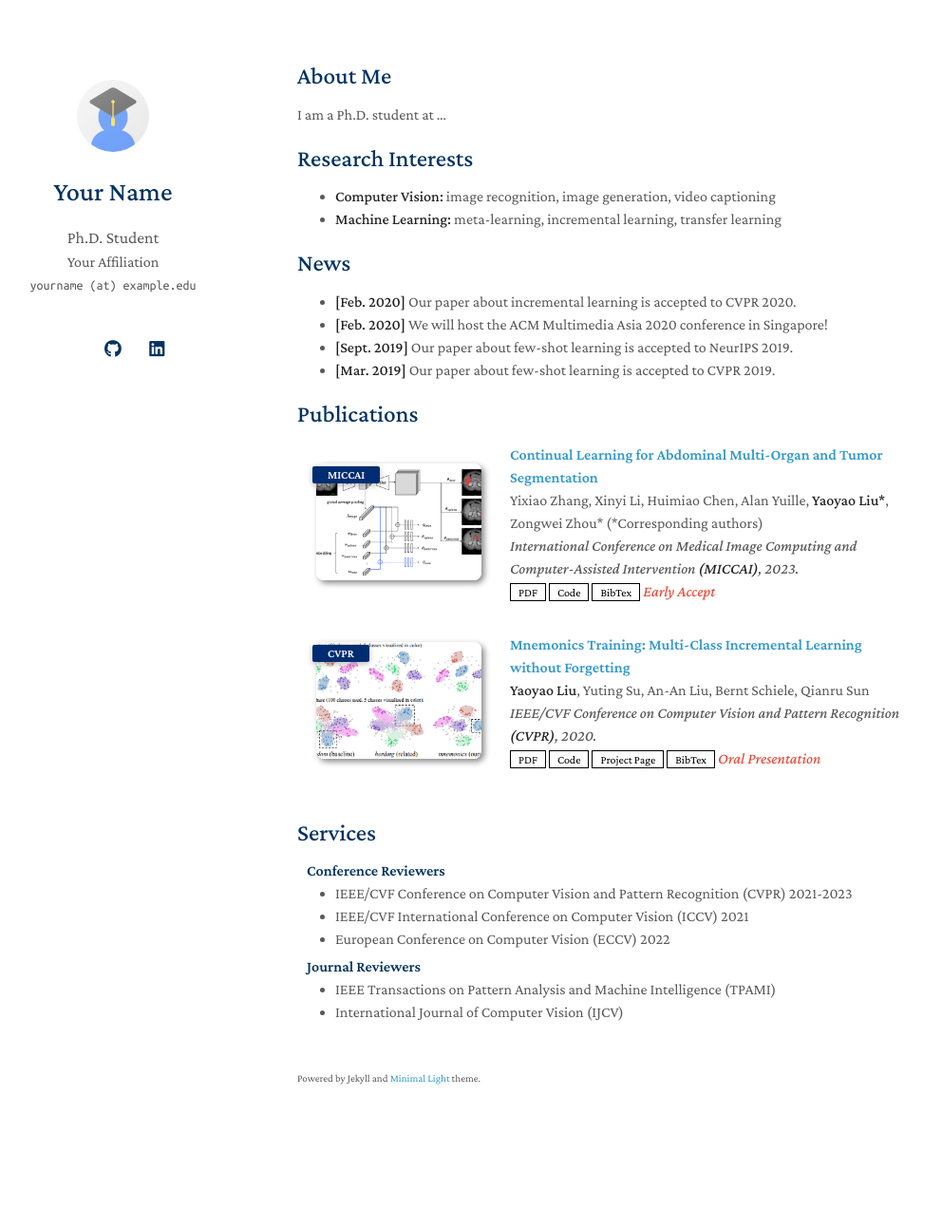
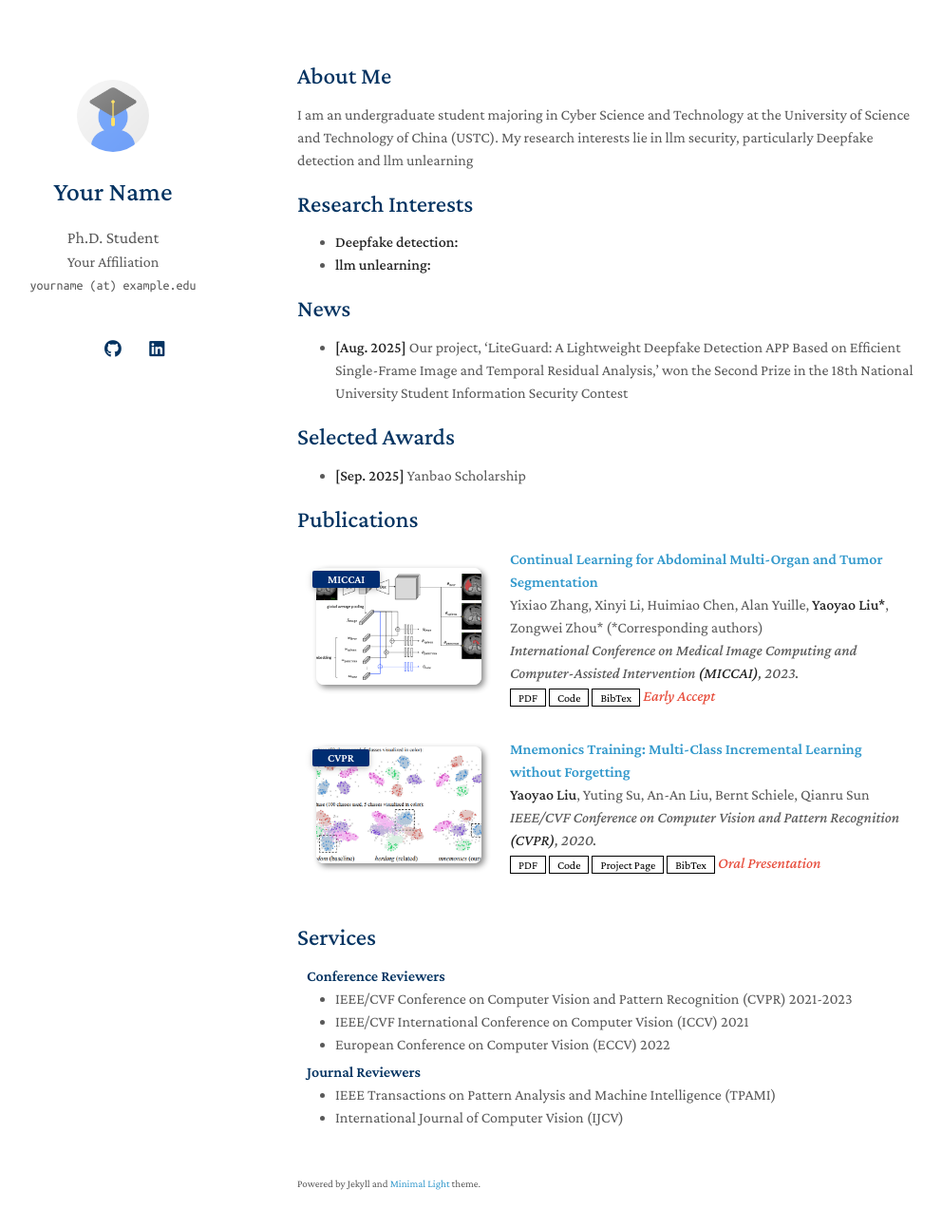
Before and after one commit to Troymzm/Troymzm.github.io, a Jekyll site: the page built from index.md, in a window 1280 px wide and 1327 px high. Shown: the top 1292 px of the window at 95% size, without its empty margins (157-1149 px from the left). Built offline with Jekyll 4.4.1, drawn with Linux system fonts in a browser that asks for light colours; a style sheet for code colours, icons or effects is not loaded; our own code applies the rules of GitHub Pages for plain Markdown files.

Commit message:
Revise personal details and add new achievements
Updated personal information and research interests. Added news about recent project and selected awards.

```diff
--- a/index.md
+++ b/index.md
@@ -4,19 +4,19 @@ layout: homepage
 
 ## About Me
 
-I am a Ph.D. student at ...
+I am an undergraduate student majoring in Cyber Science and Technology at the University of Science and Technology of China (USTC). My research interests lie in llm security, particularly Deepfake detection and llm unlearning
 
 ## Research Interests
 
-- **Computer Vision:** image recognition, image generation, video captioning
-- **Machine Learning:** meta-learning, incremental learning, transfer learning
+- **Deepfake detection:**
+- **llm unlearning:**
 
 ## News
 
-- **[Feb. 2020]** Our paper about incremental learning is accepted to CVPR 2020.
-- **[Feb. 2020]** We will host the ACM Multimedia Asia 2020 conference in Singapore!
-- **[Sept. 2019]** Our paper about few-shot learning is accepted to NeurIPS 2019.
-- **[Mar. 2019]** Our paper about few-shot learning is accepted to CVPR 2019.
+- **[Aug. 2025]** Our project, 'LiteGuard: A Lightweight Deepfake Detection APP Based on Efficient Single-Frame Image and Temporal Residual Analysis,' won the Second Prize in the 18th National University Student Information Security Contest
+
+## Selected Awards
+  - **[Sep. 2025]** Yanbao Scholarship
 
 {% include_relative _includes/publications.md %}
 
```
